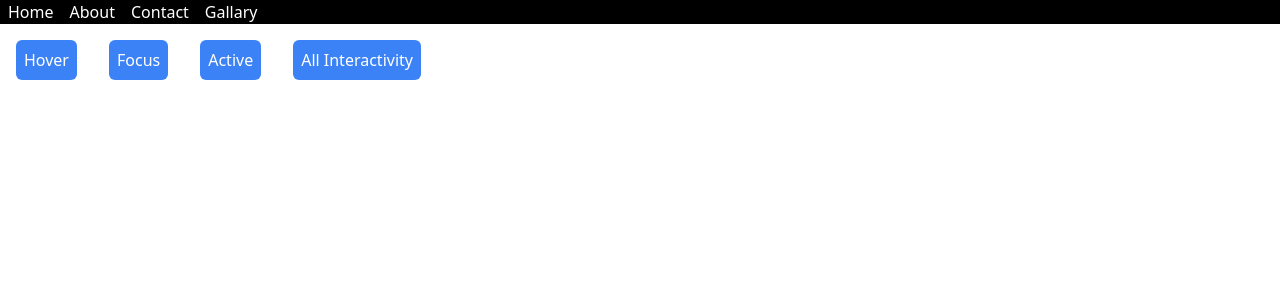
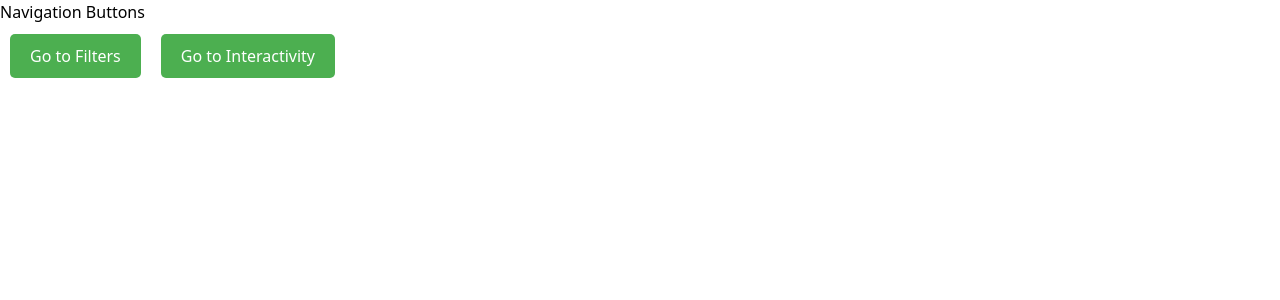
Before and after one commit to rupeshbhondave1681/React-Tailwind-Css, a React (Create React App) app: page / in a window 1280 px wide. Shown: the top 300 px of the page. Built offline with nearby package versions, Linux system fonts and the light colour scheme.

Commit message:
Added button component

```diff
--- a/src/App.js
+++ b/src/App.js
@@ -4,24 +4,15 @@ import image from './monkey_image.jpg'
 import { BrowserRouter as Router, Routes, Route } from 'react-router-dom';
 import Filters from './Pages/Filters/Filters';
 import Interactivity from './Pages/Interactivity/Interactivity';
+import ComponentButtons from './Component/ComponentButtons/ComponentButtons';
 function App() {
   return (
-
-
-
-
-
       <Router>
-            <ul className='bg-black text-white flex'>
-      <li className='mx-2 hover:bg-white hover:text-black'> Home</li>
-      <li className='mx-2'> About</li>
-      <li className='mx-2'> Contact</li>
-      <li className='mx-2'> Gallary</li>
-     </ul>
       <div>
         <Routes>
+        <Route path="/" element={<ComponentButtons/>}/>
           <Route path="/filters" element={<Filters />} />
-          <Route path="/" element={<Interactivity/>}/>
+          <Route path="/interactivity" element={<Interactivity/>}/>
         </Routes>
       </div>
     </Router>
--- /dev/null
+++ b/src/Component/ComponentButtons/ComponentButtons.css
@@ -0,0 +1,19 @@
+/* Add this to your App.css */
+button {
+    margin: 10px;
+    padding: 10px 20px;
+    background-color: #4CAF50;
+    color: white;
+    border: none;
+    border-radius: 5px;
+    cursor: pointer;
+  }
+
+  button a {
+    text-decoration: none;
+    color: white;
+  }
+
+  button:hover {
+    background-color: #45a049;
+  }
--- /dev/null
+++ b/src/Component/ComponentButtons/ComponentButtons.jsx
@@ -0,0 +1,17 @@
+import React from 'react';
+import { Link } from 'react-router-dom';
+import './ComponentButtons.css';
+
+export default function ComponentButtons() {
+  return (
+    <div>
+      <h1>Navigation Buttons</h1>
+      <button>
+        <Link to="/filters">Go to Filters</Link>
+      </button>
+      <button>
+        <Link to="/interactivity">Go to Interactivity</Link>
+      </button>
+    </div>
+  );
+}
```
